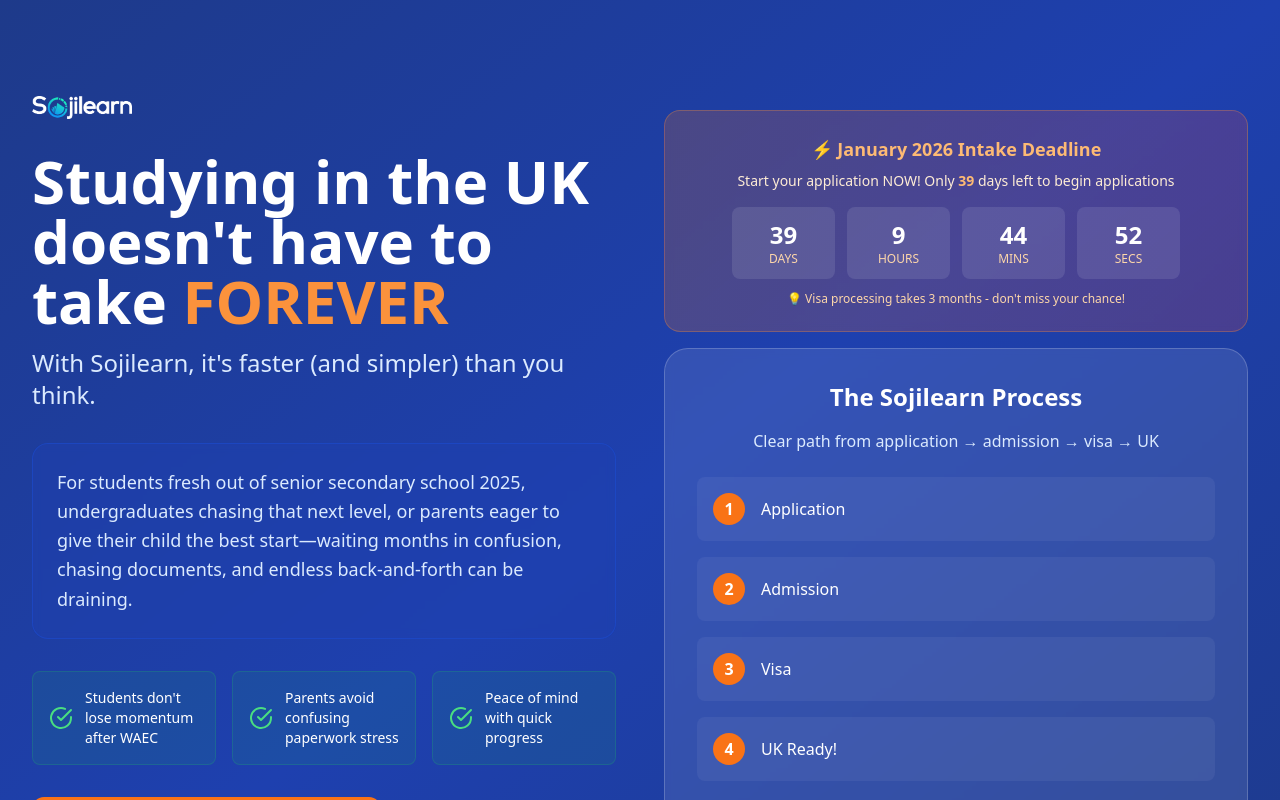
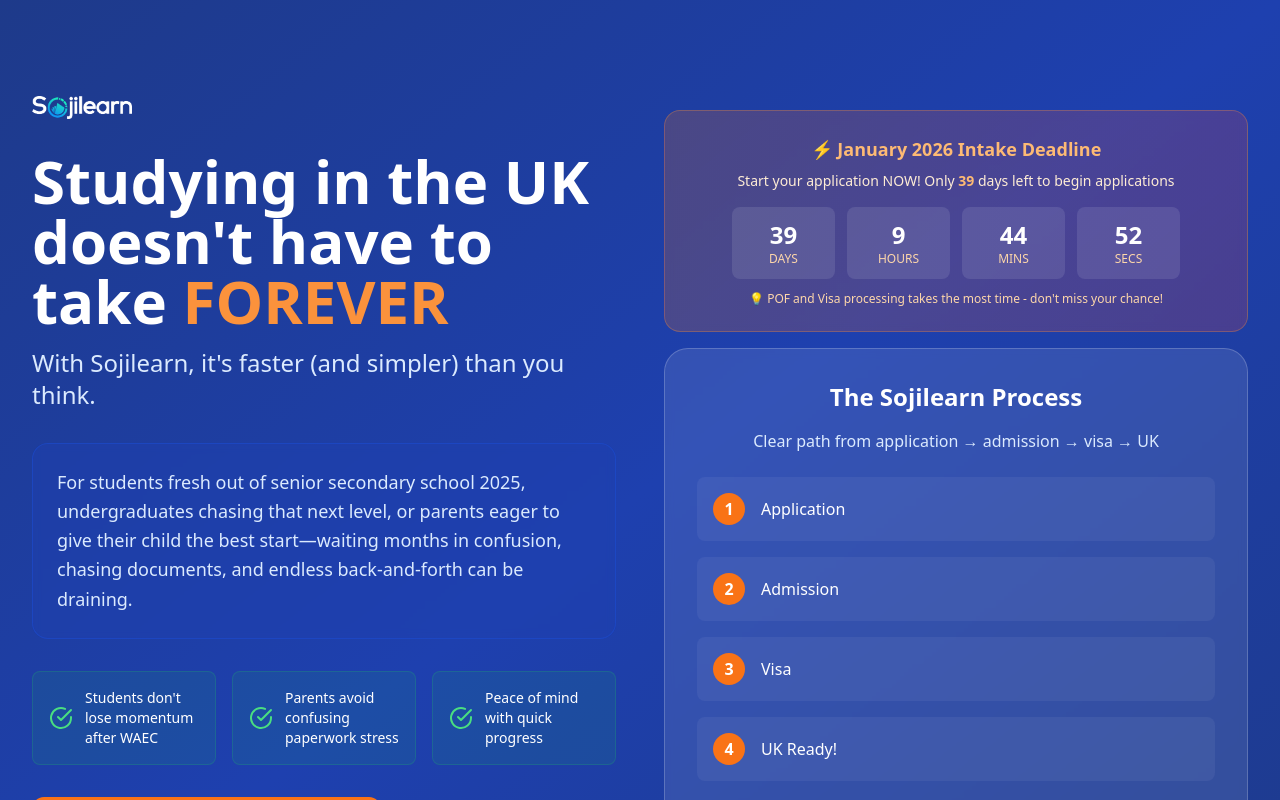
Before and after one commit to tonyedick/sojilearn-landing, a React (Vite) app: page / in a window 1280 px wide. Shown: the top 800 px of the page. Built offline with nearby package versions, Linux system fonts and the light colour scheme; no server answers.

Commit message:
update text

```diff
--- a/src/components/Hero.tsx
+++ b/src/components/Hero.tsx
@@ -135,7 +135,7 @@
                 </div>
 
                 <p className="text-xs text-orange-200 mt-3">
-                  💡 Visa processing takes 3 months - don't miss your chance!
+                  💡 POF and Visa processing takes the most time - don't miss your chance!
                 </p>
               </div>
             </div>
```
